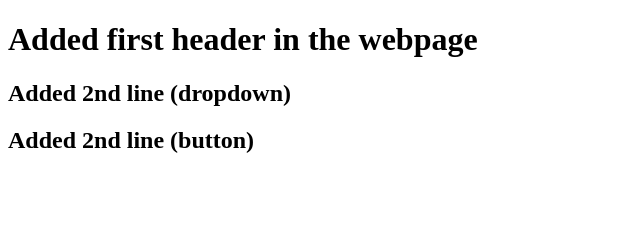
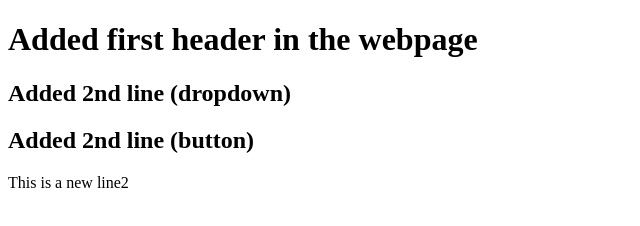
Before and after one commit to chandank99/my-project-new, a plain HTML site: page index.html in a window 1280 px wide. Shown: the whole page, without its empty margins (0-640 px from the left). Drawn offline with Linux system fonts and the light colour scheme.

Commit message:
added new line2

```diff
--- a/index.html
+++ b/index.html
@@ -8,5 +8,6 @@
     <h1>Added first header in the webpage</h1>
     <h2>Added 2nd line (dropdown)</h2>
     <h2>Added 2nd line (button)</h2>
+    <p>This is a new line2</p>
 </body>
 </html>
```
